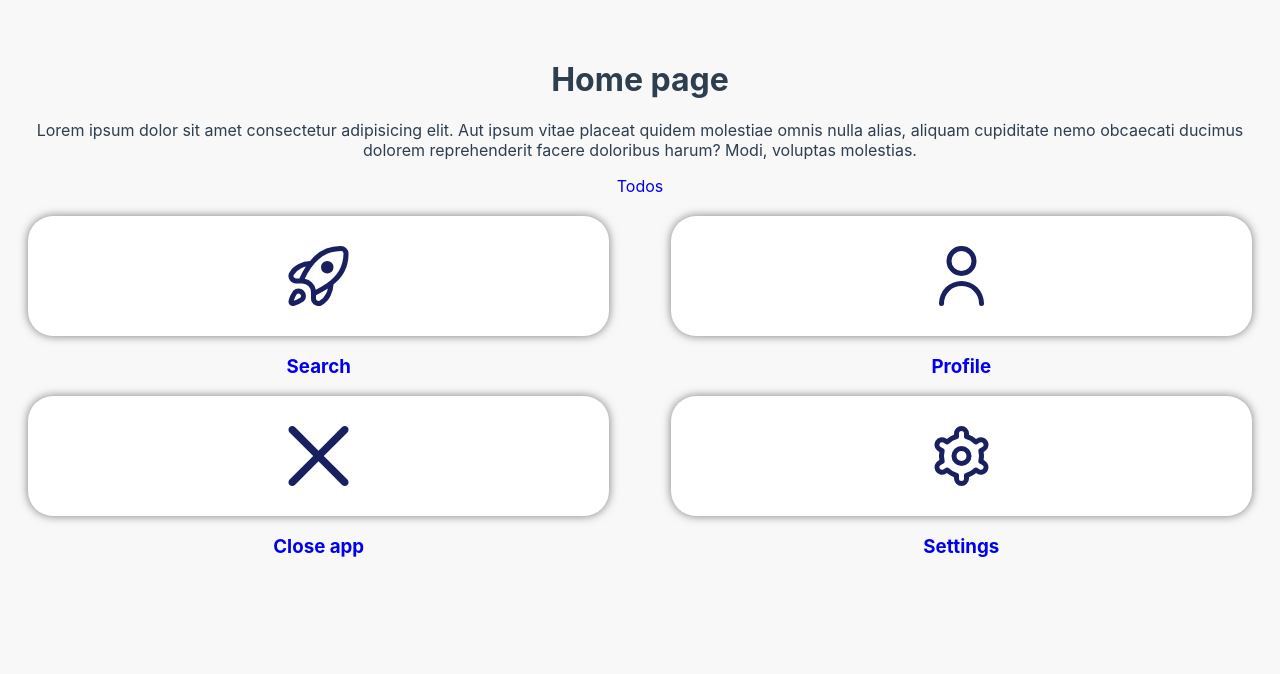
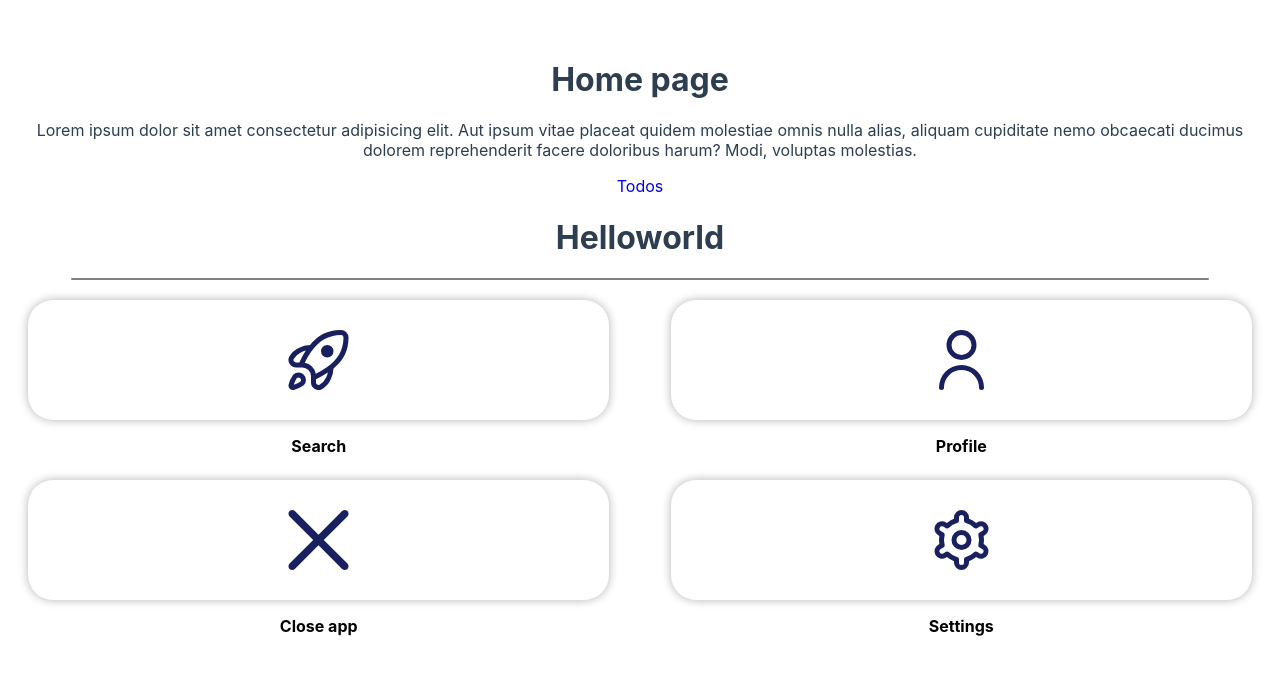
Before and after one commit to Kuanysh-kst/WebAppTelegram, a Vue app: page / in a window 1280 px wide. Shown: the top 674 px of the page. Built offline with nearby package versions, Linux system fonts and the light colour scheme; no server answers.

Commit message:
added new style for buttons
Signed-off-by: Kuanysh <90975457+Kuanysh-kst@users.noreply.github.com>

```diff
--- a/public/index.css
+++ b/public/index.css
@@ -3,5 +3,4 @@
     list-style: none;
     text-decoration: none;
     font-family: "Inter", sans-serif;
-    background-color: #F8F8F8;
 }
--- /dev/null
+++ b/src/components/BacgroundPhoto.vue
@@ -0,0 +1,7 @@
+<template>
+<h1>Helloworld</h1>
+</template>
+
+<script>
+
+</script>
--- a/src/views/HomePage.vue
+++ b/src/views/HomePage.vue
@@ -5,19 +5,20 @@
         <p>Lorem ipsum dolor sit amet consectetur adipisicing elit. Aut ipsum vitae placeat quidem molestiae omnis nulla
             alias, aliquam cupiditate nemo obcaecati ducimus dolorem reprehenderit facere doloribus harum? Modi, voluptas
             molestias.</p>
-
         <router-link to="/todos">Todos</router-link>
+        <BackgroundPhoto></BackgroundPhoto>
+        <hr>
         <div class="menu-icons">
             <div class="row">
                 <router-link to="/todos" class="icon-container">
                     <div class="icon-button">
-                        <img class = "ico" src="../assets/free-icon-font-rocket-lunch-6955751.svg" alt="">
+                        <img class="ico" src="../assets/free-icon-font-rocket-lunch-6955751.svg" alt="">
                     </div>
                     <h3>Search</h3>
                 </router-link>
                 <router-link to="/todos" class="icon-container">
                     <div class="icon-button">
-                        <img class = "ico" src="../assets/free-icon-font-user-3917688.svg" alt="">
+                        <img class="ico" src="../assets/free-icon-font-user-3917688.svg" alt="">
                     </div>
                     <h3>Profile</h3>
                 </router-link>
@@ -25,13 +26,13 @@
             <div class="row">
                 <router-link to="/todos" class="icon-container">
                     <div class="icon-button">
-                        <img class = "ico" src="../assets/free-icon-font-cross-3917759.svg" alt="">
+                        <img class="ico" src="../assets/free-icon-font-cross-3917759.svg" alt="">
                     </div>
                     <h3>Close app</h3>
                 </router-link>
                 <router-link to="/todos" class="icon-container">
                     <div class="icon-button">
-                        <img class = "ico" src="../assets/free-icon-font-settings-3917058.svg" alt="">
+                        <img class="ico" src="../assets/free-icon-font-settings-3917058.svg" alt="">
                     </div>
                     <h3>Settings</h3>
                 </router-link>
@@ -40,7 +41,27 @@
     </div>
 </template>
 
+<script>
+import BackgroundPhoto from '@/components/BacgroundPhoto.vue'
+export default {
+    components: {
+        BackgroundPhoto
+    }
+}
+</script>
+
 <style>
+hr {
+    border: none;
+    /* Убираем стандартную границу */
+    background-color: grey;
+    /* Задаем желаемый цвет фона горизонтальной линии */
+    height: 2px;
+    /* Задаем желаемую толщину горизонтальной линии */
+    border-radius: 1px;
+    width: 90%;
+}
+
 .menu-icons {
     height: 400px;
 }
@@ -59,7 +80,7 @@
     height: 100%;
     background: white;
     border-radius: 25px;
-    box-shadow: 0 0 10px rgba(0, 0, 0, 0.5);
+    box-shadow: 0 0 10px rgba(0, 0, 0, 0.3);
     /* Параметры тени */
     justify-content: space-between;
     align-items: center;
@@ -81,6 +102,9 @@
     margin-right: 10%;
     margin-left: 10%;
     margin-top: 30px;
+}
 
-}
-</style>
+.icon-container h3 {
+    color: black;
+    font-size: 16px;
+}</style>
```
